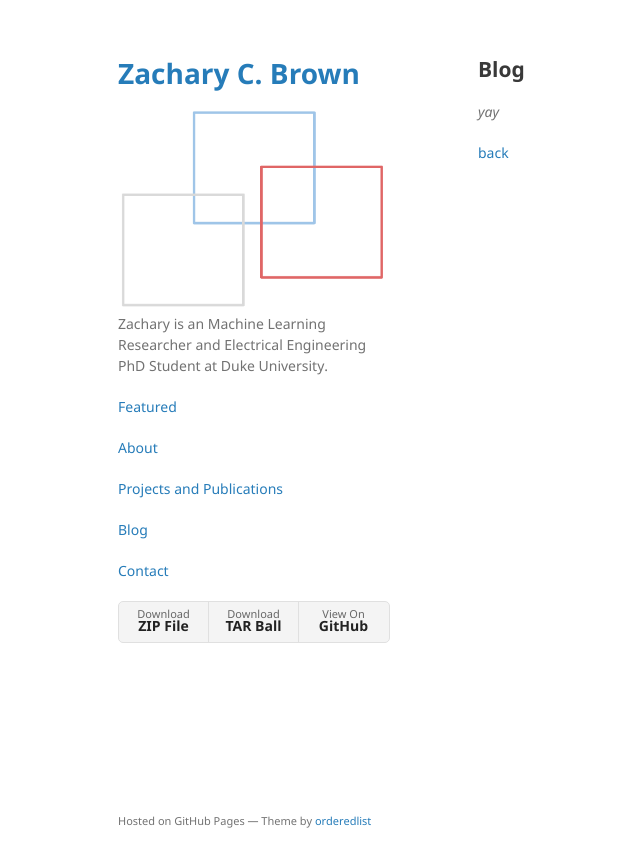
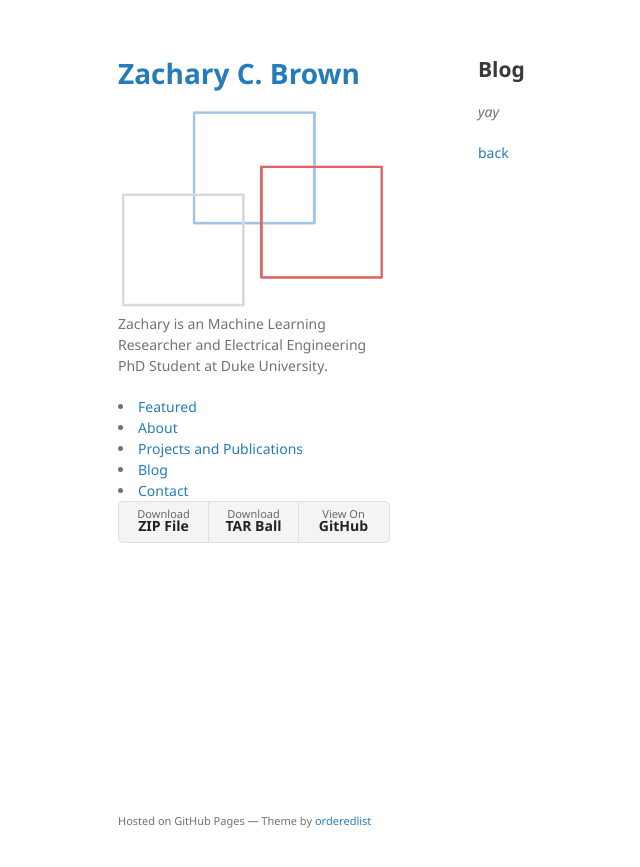
Before and after one commit to zacharycbrown/zacharycbrown.github.io, a Jekyll site: the page built from blog.md, in a window 1280 px wide. Shown: the top 867 px of the page, without its empty margins (92-732 px from the left). Built offline with Jekyll 4.4.1, drawn with Linux system fonts in a browser that asks for light colours; our own code applies the rules of GitHub Pages for plain Markdown files.

Commit message:
Update default.html

```diff
--- a/_layouts/default.html
+++ b/_layouts/default.html
@@ -29,11 +29,11 @@
 <!--         {% if site.github.is_user_page %}
         <p class="view"><a href="{{ site.github.owner_url }}">View My GitHub Profile</a></p>
         {% endif %} -->
-        <p class="view"><a href="{{ ./featured.md }}">Featured</a></p>
-        <p class="view"><a href="{{ ./about.md }}">About</a></p>
-        <p class="view"><a href="{{ ./projects_and_publications.md }}">Projects and Publications</a></p>
-        <p class="view"><a href="{{ ./blog.md }}">Blog</a></p>
-        <p class="view"><a href="{{ ./contact.md }}">Contact</a></p>
+        <li class="view"><a href="{{ ./featured.md }}">Featured</a></li>
+        <li class="view"><a href="{{ ./about.md }}">About</a></li>
+        <li class="view"><a href="{{ ./projects_and_publications.md }}">Projects and Publications</a></li>
+        <li class="view"><a href="{{ ./blog.md }}">Blog</a></li>
+        <li class="view"><a href="{{ ./contact.md }}">Contact</a></li>
 
         {% if site.show_downloads %}
         <ul class="downloads">
```
